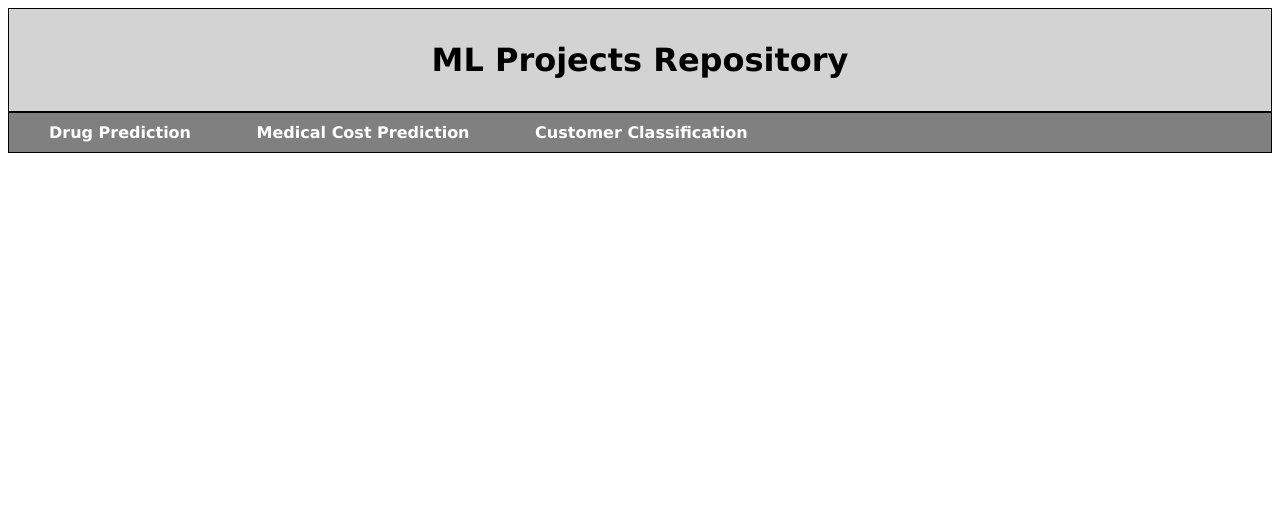
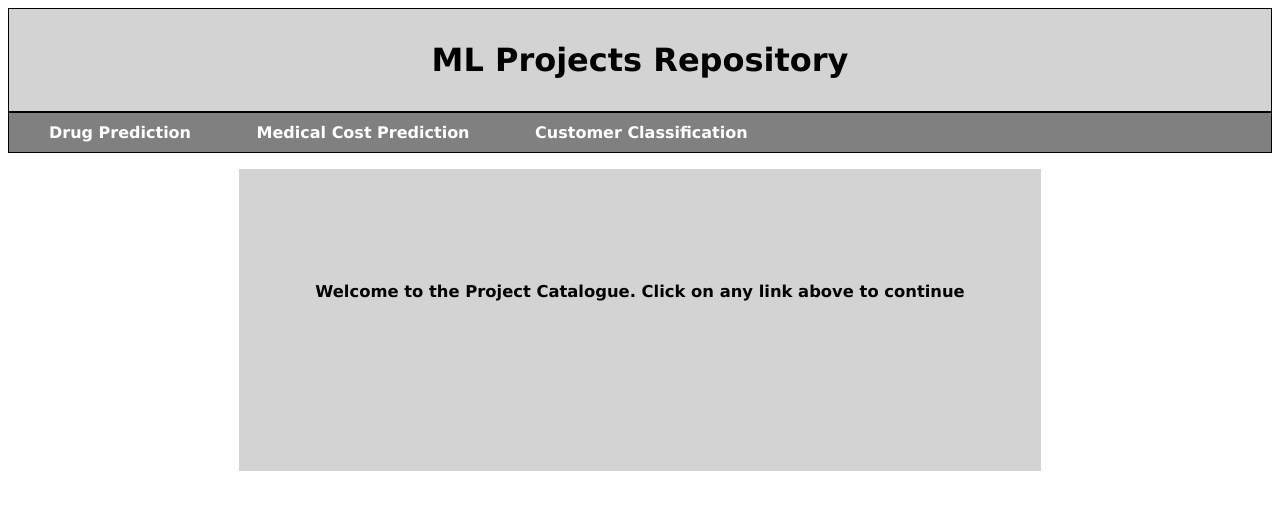
Before and after one commit to anujapande2001/dJango-Heroku, a Django app: page / in a window 1280 px wide. Shown: the top 510 px of the page. Run offline with Django 4.2, Linux system fonts and the light colour scheme.

Commit message:
Update index.html

```diff
--- a/DrugPrediction/templates/index.html
+++ b/DrugPrediction/templates/index.html
@@ -21,6 +21,19 @@ border: 1px solid black;
 padding: 10px;
 background-color:grey;
 }
+.div3{
+font-family:verdana;
+font-size:14;
+border: 0px solid black;
+padding: 1px;
+background-color:lightgrey;
+width:800px;
+height:300px;
+text-align: left;
+vertical-align: middle;
+margin: 0 auto;
+}
+
 
 a:link, a:visited {
 
@@ -52,7 +65,11 @@ a:hover, a:active {
 
 </b>
 </div>
-
+<p>
+<div class=div3>
+<br><br><br><br><br><br>
+<h3><p align =center>Welcome to the Project Catalogue. Click on any link above to continue</p></h3>
+</div>
 
 </body>
 </html>
```
